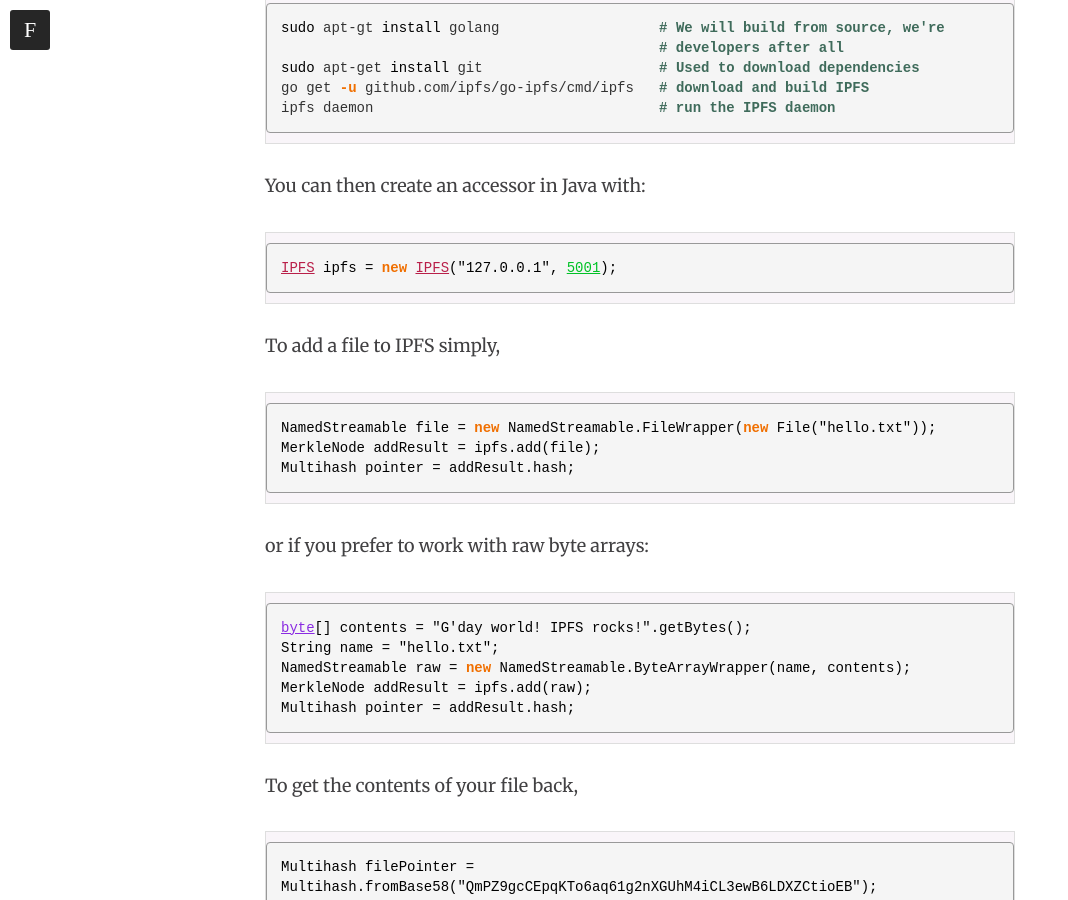
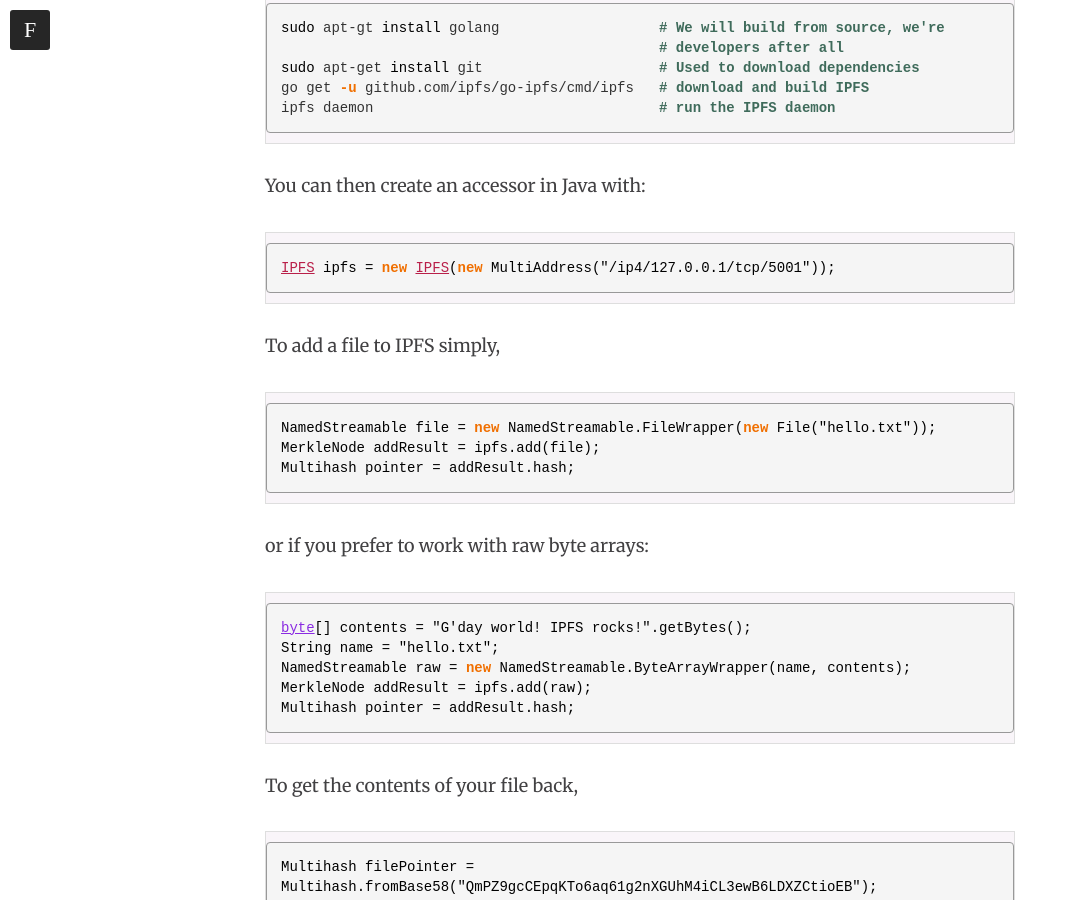
Before and after one commit to ianopolous/ianopolous.github.io, a Jekyll site: the page built from _posts/2015-09-27-IPFS.md, in a window 1280 px wide and 900 px high, scrolled down 1551 px. Shown: the whole window, without its empty margins (0-1068 px from the left). Built offline with Jekyll 4.4.1, drawn with Linux system fonts in a browser that asks for light colours; nearby versions of some CDN libraries.

Commit message:
changed to multiaddress constructor

```diff
--- a/_posts/2015-09-27-IPFS.md
+++ b/_posts/2015-09-27-IPFS.md
@@ -30,7 +30,7 @@ ipfs daemon                                  # run the IPFS daemon
 
 You can then create an accessor in Java with:
 {% highlight java %}
-IPFS ipfs = new IPFS("127.0.0.1", 5001);
+IPFS ipfs = new IPFS(new MultiAddress("/ip4/127.0.0.1/tcp/5001"));
 {% endhighlight %}
 
 To add a file to IPFS simply,
```
